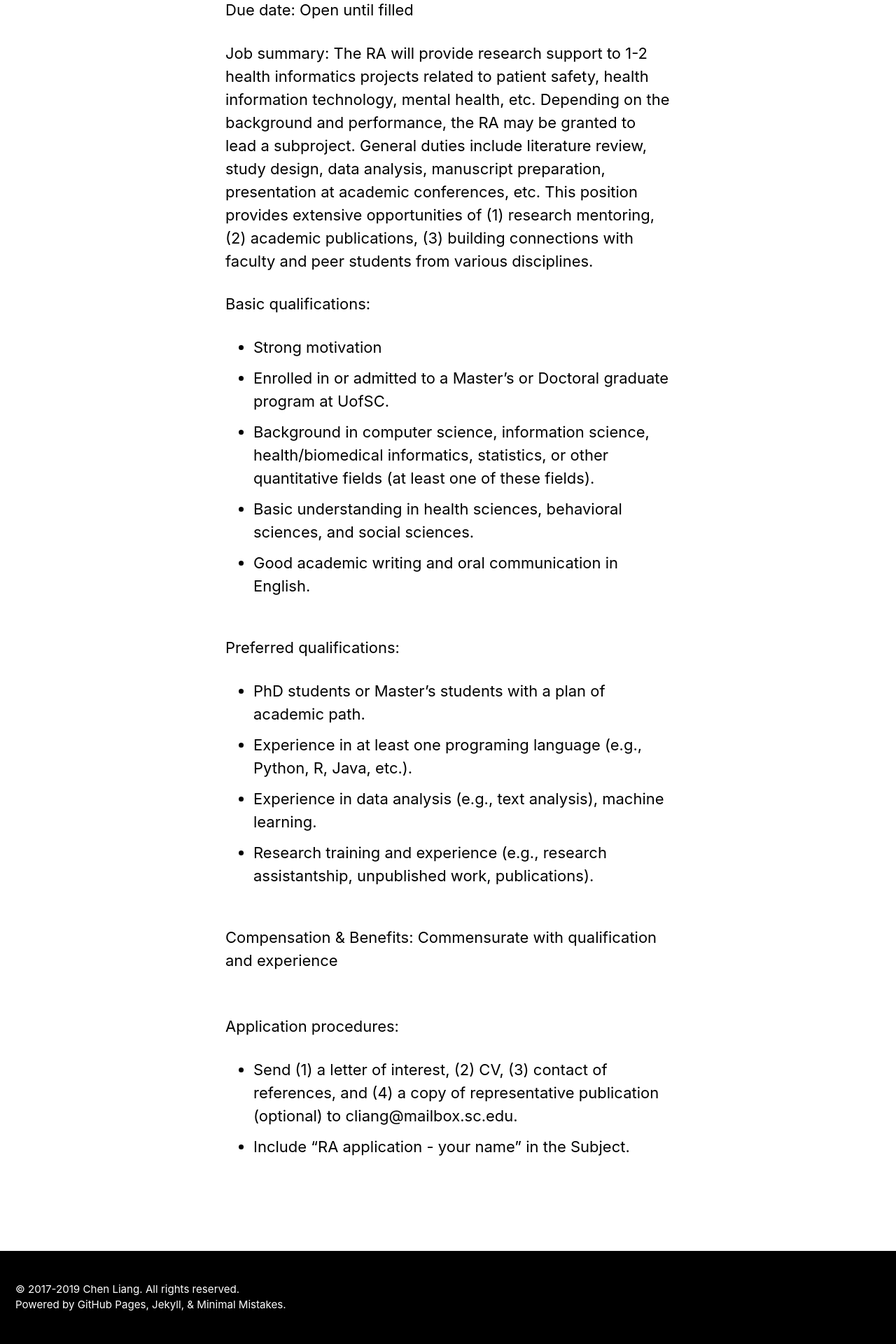
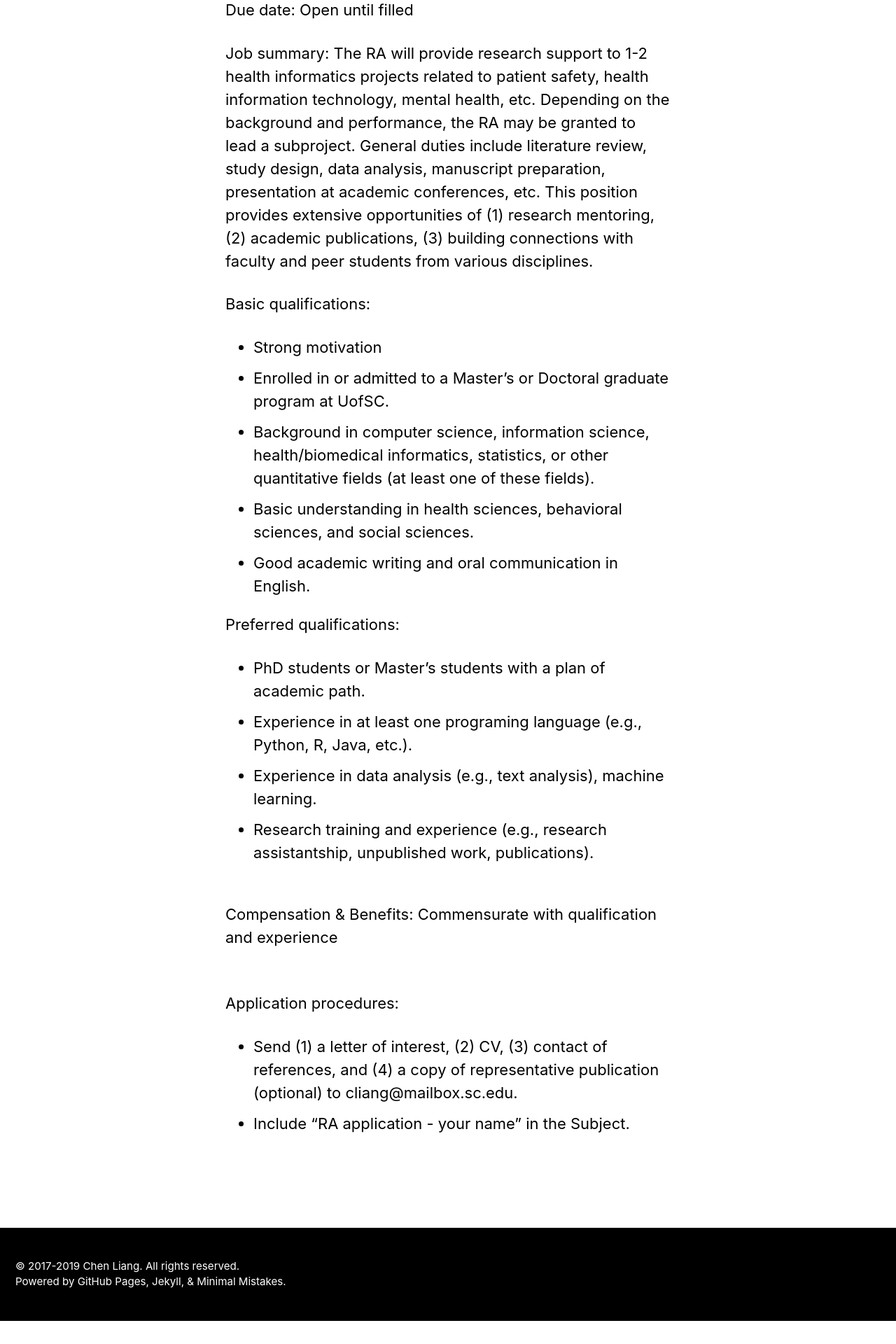
Before and after one commit to nehcgnail/nehcgnail.github.io, a Jekyll site: the page built from _pages/prospective_students.md, in a window 1280 px wide. Shown: the part 786-2706 px from the top of the page at 70% size. Built offline with Jekyll 4.4.1, drawn with Linux system fonts in a browser that asks for light colours; cached includes are drawn as plain includes; nearby versions of some CDN libraries; after the commit the page ends 2673 px from its top, so only the background shows below that.

Commit message:
job post

```diff
--- a/_pages/prospective_students.md
+++ b/_pages/prospective_students.md
@@ -26,7 +26,7 @@ Basic qualifications:
 - Basic understanding in health sciences, behavioral sciences, and social sciences.
 - Good academic writing and oral communication in English.
 
-<br/>Preferred qualifications:
+Preferred qualifications:
 - PhD students or Master's students with a plan of academic path.
 - Experience in at least one programing language (e.g., Python, R, Java, etc.).
 - Experience in data analysis (e.g., text analysis), machine learning.
```
